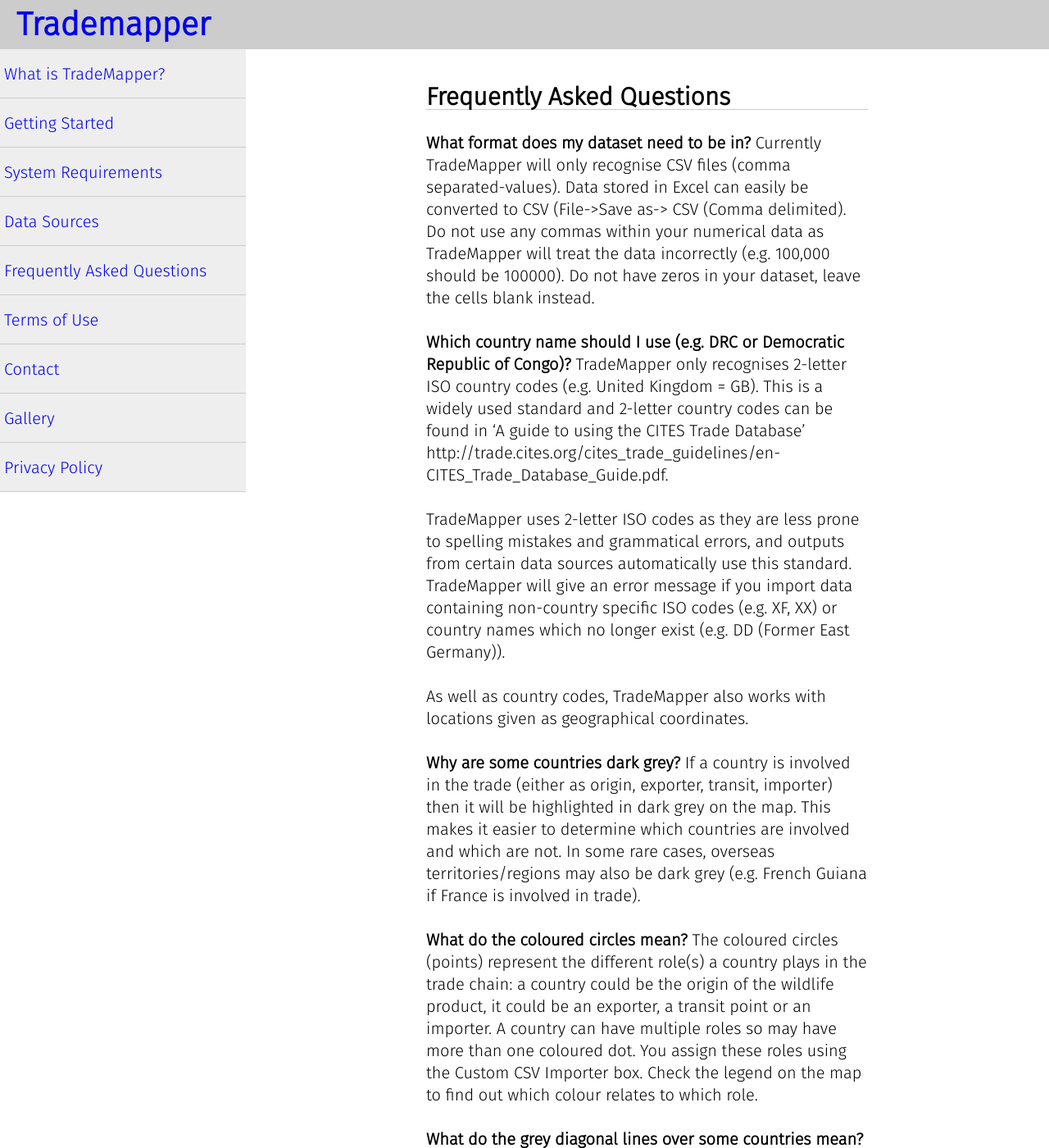
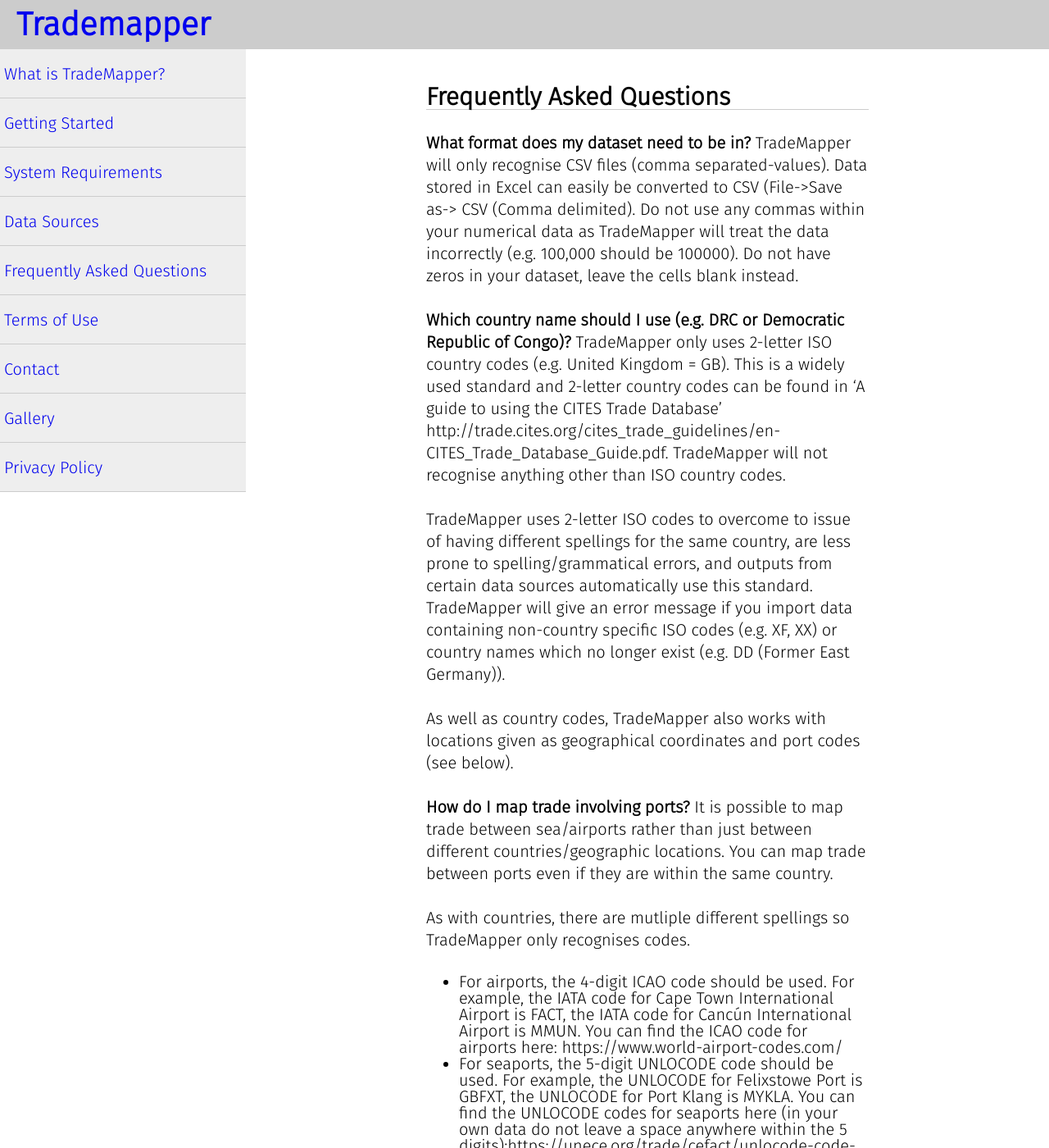
Before and after one commit to trademapper/trademapper-js, a Jekyll site: the page built from _pages/04_faq.md, in a window 1280 px wide and 1400 px high. Shown: the whole window at 82% size. Built offline with Jekyll 4.4.1, drawn with Linux system fonts in a browser that asks for light colours; some of the changed text lies outside the part shown.

Commit message:
Update 04_faq.md

```diff
--- a/_pages/04_faq.md
+++ b/_pages/04_faq.md
@@ -5,23 +5,29 @@
 ---
 
 __What format does my dataset need to be in?__
-   Currently TradeMapper will only recognise CSV files (comma separated-values). Data stored in Excel can easily be converted to CSV (File->Save as-> CSV (Comma delimited). Do not use any commas within your numerical data as TradeMapper will treat the data incorrectly (e.g. 100,000 should be 100000). Do not have zeros in your dataset, leave the cells blank instead.
+   TradeMapper will only recognise CSV files (comma separated-values). Data stored in Excel can easily be converted to CSV (File->Save as-> CSV (Comma delimited). Do not use any commas within your numerical data as TradeMapper will treat the data incorrectly (e.g. 100,000 should be 100000). Do not have zeros in your dataset, leave the cells blank instead.
 
 __Which country name should I use (e.g. DRC or Democratic Republic of Congo)?__
-   TradeMapper only recognises 2-letter ISO country codes (e.g. United Kingdom = GB). This is a widely used standard and 2-letter country codes can be found in ‘A guide to using the CITES Trade Database’ http://trade.cites.org/cites_trade_guidelines/en-CITES_Trade_Database_Guide.pdf.
+   TradeMapper only uses 2-letter ISO country codes (e.g. United Kingdom = GB). This is a widely used standard and 2-letter country codes can be found in ‘A guide to using the CITES Trade Database’ http://trade.cites.org/cites_trade_guidelines/en-CITES_Trade_Database_Guide.pdf. TradeMapper will not recognise anything other than ISO country codes.
 
-TradeMapper uses 2-letter ISO codes as they are less prone to spelling mistakes and grammatical errors, and outputs from certain data sources automatically use this standard. TradeMapper will give an error message if you import data containing non-country specific ISO codes (e.g. XF, XX) or country names which no longer exist (e.g. DD (Former East Germany)).
+TradeMapper uses 2-letter ISO codes to overcome to issue of having different spellings for the same country, are less prone to spelling/grammatical errors, and outputs from certain data sources automatically use this standard. TradeMapper will give an error message if you import data containing non-country specific ISO codes (e.g. XF, XX) or country names which no longer exist (e.g. DD (Former East Germany)).
 
-As well as country codes, TradeMapper also works with locations given as geographical coordinates.
+As well as country codes, TradeMapper also works with locations given as geographical coordinates and port codes (see below).
 
-__Why are some countries dark grey?__
-If a country is involved in the trade (either as origin, exporter, transit, importer) then it will be highlighted in dark grey on the map. This makes it easier to determine which countries are involved and which are not. In some rare cases, overseas territories/regions may also be dark grey (e.g. French Guiana if France is involved in trade).
+__How do I map trade involving ports?__
+It is possible to map trade between sea/airports rather than just between different countries/geographic locations. You can map trade between ports even if they are within the same country.
 
-__What do the coloured circles mean?__
-The coloured circles (points) represent the different role(s) a country plays in the trade chain: a country could be the origin of the wildlife product, it could be an exporter, a transit point or an importer. A country can have multiple roles so may have more than one coloured dot. You assign these roles using the Custom CSV Importer box. Check the legend on the map to find out which colour relates to which role.
+As with countries, there are mutliple different spellings so TradeMapper only recognises codes.
+* For airports, the 4-digit ICAO code should be used. For example, the IATA code for Cape Town International Airport is FACT, the IATA code for Cancún International Airport is MMUN. You can find the ICAO code for airports here: https://www.world-airport-codes.com/
+* For seaports, the 5-digit UNLOCODE code should be used. For example, the UNLOCODE for Felixstowe Port is GBFXT, the UNLOCODE for Port Klang is MYKLA. You can find the UNLOCODE codes for seaports here (in your own data do not leave a space anywhere within the 5 digits):https://unece.org/trade/cefact/unlocode-code-list-country-and-territory
 
-__What do the grey diagonal lines over some countries mean?__
-These lines symbolise disputed regions or territories such as Kashmir. This data comes from www.naturalearthdata.com and doesn't imply an opinion of the legal status of borders/territories by TRAFFIC or WWF.
+When importing the data into TradeMapper, make sure that when selecting the Location type in the drop down of the CSV importer, that you select the "port code" option.
+
+
+__Can I map a dataset that includes a mixture of country, port and geographical coordinate locations?__
+Yes! You can include a mix. You can mix air and seaports within the same column, but 2-letter country codes and geographic coordinates need to be in a different column.
+
+See the YouTube tutorial on how to set up your data in the most efficient way here: https://youtu.be/i7VGSRMygnU
 
 __How do I add map layers?__
 TradeMapper can display map layers (polygons, lines, points) that are in TopoJSON format. You can include up to three map layers in one map. The colours of the map layers are pre-determined (green, yellow, red). The name given to the map layer in the legend will the file name (limited to 10 characters).
@@ -43,18 +49,11 @@
 4.	Click Export (as TopoJSON) and your simplified layer is ready to load into TradeMapper!
 5. To load the map layer into TradeMapper, simply navigate to http://www.trademapper.co.uk/ (if you haven’t already) and click Add Map Layer.
 
-
-__How can I change the size of the arrows?__
-The default maximum thickness of arrows is currently 30 pixels. If this seems too thick or thin it is possible to manually change it by adding ”/?maxarrowwidth=10” to the end of the url (this will reduce it to 10 pixels but any number can be used).
-
 __How can I create an image/animation__
 Once your trade data has been loaded into TradeMapper, an Export tab will appear in the panel on the left. Maps can be exported as PNGs (a common image format that can be used by programs such as Word and PowerPoint) or SVG (scalable vector file format which can be imported by programs such as Photoshop, or converted to other image file formats). If the trade data contains data from more than one year, you can also export an animated GIF showing the change over time. This GIF can be added to presentations or shared on social media.
 
 __How secure is TradeMapper?__
 TradeMapper runs locally on your computer so no information is transmitted via the internet when using a .csv file stored on your computer.
-
-__How can I make arrows merge?__
-In certain cases it may be useful to make all the arrows travelling in the same direction into one thick arrow rather than several thin arrows. This is possible by adding “/?arrowtype=flowmap” to the end of the url. However, this does have several limitations (e.g. pop up boxes no longer work, there are bends in the arrows when smaller arrows split off which can appear like transit points). Hopefully future development will improve this function but for now please be wary and make sure you understand exactly what you are doing.
 
 __Why won't my CSV work?__
 If there is a problem with your CSV then it will not display correctly in TradeMapper. The Custom CSV Importer Box will still appear but instead of neatly being aligned into the correct columns, it will look strange:
@@ -69,3 +68,18 @@
 -	Check in Excel that the delimiter is set to a comma (under File -> Options -> Advanced -> Editing Selection -> Untick the “Use system separators” setting and put a comma in the “Decimal Separator” field.
 
 -	If none of the points above fix your problem, it could be that the default decimal symbol on your computer is not a full stop (.) but instead uses another character such as a comma (,).  You can check this in the control panel of your computer. Be cautious when amending this as it might have implication for other programs on your computer – it is suggested that when using TradeMapper change it to a full stop, and when finished return to the default (e.g. a comma). If relevant, ask your IT support to assist with this. TradeMapper users in Europe sometimes have an issue with loading CSVs, and we are working to resolve this.
+
+__How can I change the size of the arrows?__
+The default maximum thickness of arrows is currently 30 pixels. If this seems too thick or thin it is possible to manually change it by adding ”/?maxarrowwidth=10” to the end of the url (this will reduce it to 10 pixels but any number can be used).
+
+__Why are some countries dark grey?__
+If a country is involved in the trade (either as origin, exporter, transit, importer) then it will be highlighted in dark grey on the map. This makes it easier to determine which countries are involved and which are not. In some rare cases, overseas territories/regions may also be dark grey (e.g. French Guiana if France is involved in trade).
+
+__What do the coloured circles mean?__
+The coloured circles (points) represent the different role(s) a country plays in the trade chain: a country could be the origin of the wildlife product, it could be an exporter, a transit point or an importer. A country can have multiple roles so may have more than one coloured dot. You assign these roles using the Custom CSV Importer box. Check the legend on the map to find out which colour relates to which role.
+
+__What do the grey diagonal lines over some countries mean?__
+These lines symbolise disputed regions or territories such as Kashmir. This data comes from www.naturalearthdata.com and doesn't imply an opinion of the legal status of borders/territories by TRAFFIC or WWF.
+
+__How can I make arrows merge?__
+In the early stages of TradeMapper development we hoped that TradeMapper would be able to offer that functionality. In certain cases it may be useful to make all the arrows travelling in the same direction into one thick arrow rather than several thin arrows. We made a start but didn't make it work 100%, so please keep this in mind. It should be possible by adding “/?arrowtype=flowmap” to the end of the url. However, this does have several limitations (e.g. pop up boxes no longer work, there are bends in the arrows when smaller arrows split off which can appear like transit points). If you know how to make this functionality work, please get involved on the GitHub site https://github.com/trademapper/trademapper-js !
```
